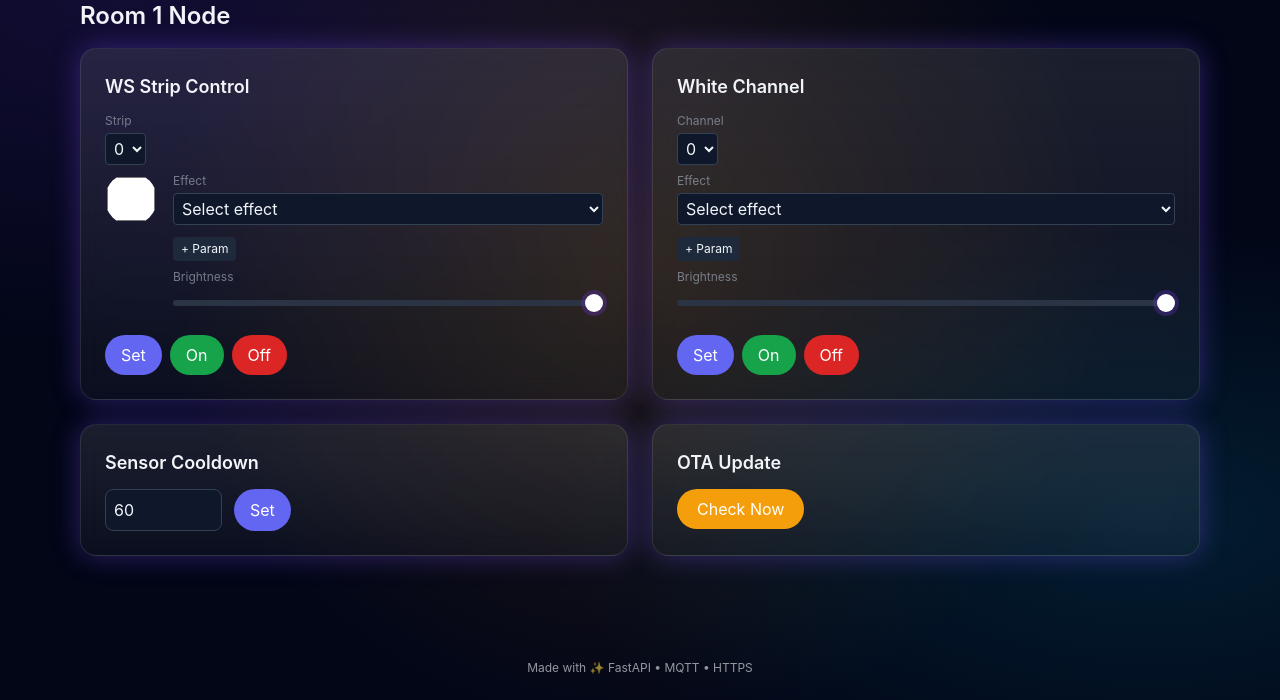
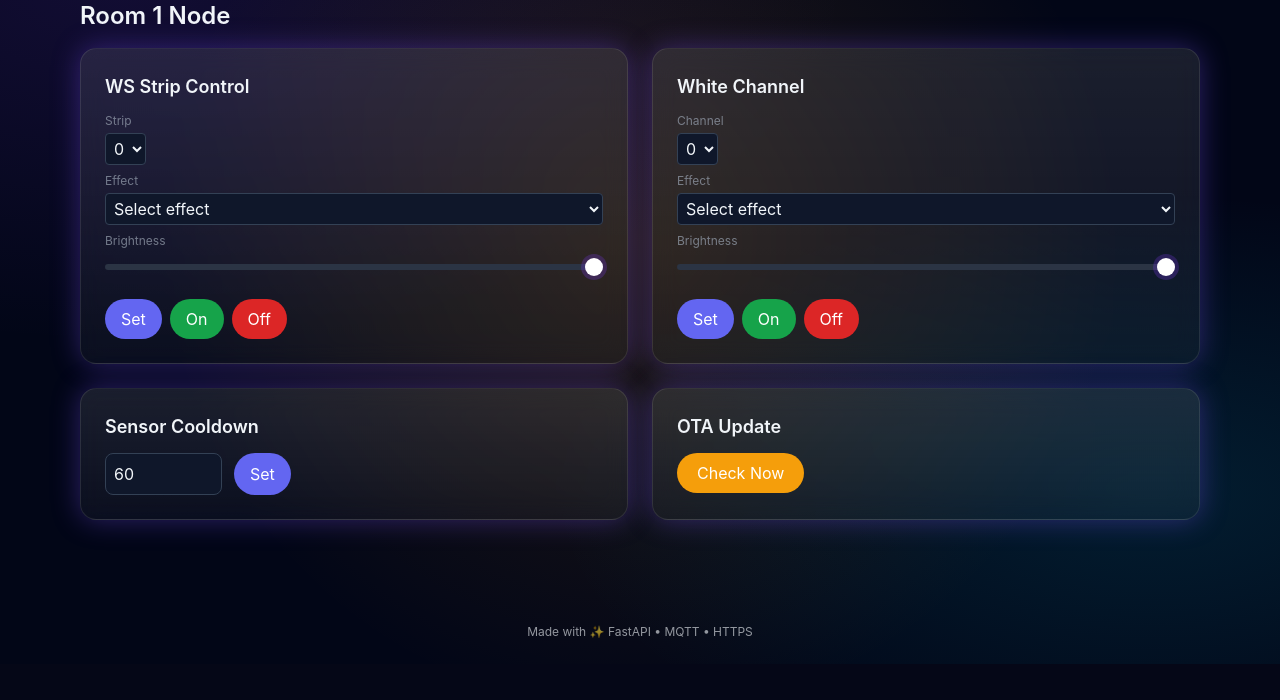
Before and after one commit to evm100/UltraLights, a FastAPI app: page /node/del-sur-room-1-node1 in a window 1280 px wide. Shown: the part 188-888 px from the top of the page. After the commit the page ends 837 px from the top, so only its background shows below. Run offline with FastAPI, Linux system fonts and the light colour scheme; parts of the project's set-up code (start-up, migrations or seed data) failed here and were passed over; some libraries are stand-ins or nearby versions.

Commit message:
feat: add effect parameter registry and ui

```diff
--- a/Server/app/routes_pages.py
+++ b/Server/app/routes_pages.py
@@ -3,7 +3,7 @@ from fastapi.responses import HTMLResponse
 from fastapi.templating import Jinja2Templates
 from .config import settings
 from . import registry
-from .effects import WS_EFFECTS, WHITE_EFFECTS
+from .effects import WS_EFFECTS, WHITE_EFFECTS, WS_PARAM_DEFS, WHITE_PARAM_DEFS
 
 router = APIRouter()
 templates = Jinja2Templates(directory="app/templates")
@@ -80,5 +80,7 @@ def node_page(request: Request, node_id: str):
             "subtitle": subtitle,
             "ws_effects": WS_EFFECTS,
             "white_effects": WHITE_EFFECTS,
+            "ws_param_defs": WS_PARAM_DEFS,
+            "white_param_defs": WHITE_PARAM_DEFS,
         },
     )
--- a/Server/app/templates/modules/white.html
+++ b/Server/app/templates/modules/white.html
@@ -16,8 +16,7 @@
       <option value="{{ eff }}">{{ eff }}</option>
       {% endfor %}
     </select>
-    <div id="wParams" class="mt-2 space-y-1"></div>
-    <button id="wAddParam" class="mt-1 text-xs px-2 py-1 bg-slate-800 rounded">+ Param</button>
+    <div id="wParams" class="mt-2 space-y-2"></div>
     <label class="text-xs opacity-70 block mt-2">Brightness</label>
     <input id="wBri" type="range" min="0" max="255" value="255" class="w-full">
   </div>
@@ -29,16 +28,16 @@
 </section>
 <script>
 async function post(path,body){const res=await fetch(path,{method:'POST',headers:{'Content-Type':'application/json'},body:JSON.stringify(body)});if(!res.ok){alert('Request failed');}}
+const WHITE_PARAM_DEFS={{ white_param_defs|tojson }};
 const ch=document.getElementById('wChannel');
 const eff=document.getElementById('wEffect');
 const bri=document.getElementById('wBri');
 const wParams=document.getElementById('wParams');
-const wAddParam=document.getElementById('wAddParam');
 
-function addParamRow(container){const row=document.createElement('div');row.className='flex gap-2';row.innerHTML=`<input type="text" placeholder="key" pattern="[a-zA-Z0-9_]+" class="flex-1 p-1 bg-slate-900 rounded border border-slate-700"><input type="number" placeholder="value" step="1" class="flex-1 p-1 bg-slate-900 rounded border border-slate-700">`;container.appendChild(row);}
-function collectParams(container){const obj={};let ok=true;container.querySelectorAll('div').forEach(r=>{const k=r.children[0].value.trim();const v=Number(r.children[1].value);if(!k&&r.children[1].value==='')return;if(!k||Number.isNaN(v)){ok=false;return;}obj[k]=v;});return ok?obj:null;}
-wAddParam.onclick=()=>addParamRow(wParams);
-eff.onchange=()=>{wParams.innerHTML='';};
+function renderParams(){wParams.innerHTML='';const defs=WHITE_PARAM_DEFS[eff.value]||[];defs.forEach(d=>{let wrapper=document.createElement('div');wrapper.dataset.id=d.id;if(d.type==='slider'){const label=document.createElement('label');label.className='text-xs opacity-70';label.textContent=d.id;const input=document.createElement('input');input.type='range';input.min=d.min;input.max=d.max;input.value=d.value;input.id='wParam_'+d.id;wrapper.appendChild(label);wrapper.appendChild(input);}else if(d.type==='toggle'){const label=document.createElement('label');label.className='flex items-center gap-2';const input=document.createElement('input');input.type='checkbox';input.id='wParam_'+d.id;label.appendChild(input);label.appendChild(document.createTextNode(d.id));wrapper.appendChild(label);}wParams.appendChild(wrapper);});}
+eff.onchange=renderParams;
+
+function collectParams(){const defs=WHITE_PARAM_DEFS[eff.value]||[];const params={};defs.forEach(d=>{const el=document.getElementById('wParam_'+d.id);if(d.type==='slider'){params[d.id]=Number(el.value);}else if(d.type==='toggle'){params[d.id]=el.checked;}});return params;}
 
 document.getElementById('wSet').onclick=async()=>{
   const channel=parseInt(ch.value,10);
@@ -47,8 +46,7 @@ document.getElementById('wSet').onclick=async()=>{
   if(!effect){alert('Select an effect');return;}
   const brightness=parseInt(bri.value,10);
   if(Number.isNaN(brightness)){alert('Invalid brightness');return;}
-  const params=collectParams(wParams);
-  if(params===null){alert('Invalid parameters');return;}
+  const params=collectParams();
   const msg={channel, effect, brightness};
   if(Object.keys(params).length)msg.params=params;
   await post(`/api/node/{{ node.id }}/white/set`,msg);
--- a/Server/app/templates/modules/ws.html
+++ b/Server/app/templates/modules/ws.html
@@ -8,9 +8,7 @@
       {% endfor %}
     </select>
   </div>
-  <div class="flex items-start gap-4 mb-3">
-    <input id="wsColor" type="color" value="#ffffff" class="w-16 h-16 border-0 rounded-full">
-    <div class="flex-1">
+  <div class="mb-3">
     <label class="text-xs opacity-70">Effect</label>
     <select id="wsEffect" class="w-full p-1 bg-slate-900 rounded border border-slate-700">
       <option value="" selected disabled>Select effect</option>
@@ -18,11 +16,9 @@
       <option value="{{ eff }}">{{ eff }}</option>
       {% endfor %}
     </select>
-      <div id="wsParams" class="mt-2 space-y-1"></div>
-      <button id="wsAddParam" class="mt-1 text-xs px-2 py-1 bg-slate-800 rounded">+ Param</button>
+    <div id="wsParams" class="mt-2 space-y-2"></div>
     <label class="text-xs opacity-70 block mt-2">Brightness</label>
     <input id="wsBri" type="range" min="0" max="255" value="255" class="w-full">
-    </div>
   </div>
   <div class="flex gap-2">
     <button id="wsSet" class="px-4 py-2 pill bg-indigo-500 hover:bg-indigo-400 text-white">Set</button>
@@ -31,34 +27,20 @@
   </div>
 </section>
 <script>
+const WS_PARAM_DEFS={{ ws_param_defs|tojson }};
 function hexToRgb(hex){hex=hex.replace('#','');if(hex.length===3)hex=hex.split('').map(x=>x+x).join('');const num=parseInt(hex,16);return[(num>>16)&255,(num>>8)&255,num&255];}
 async function post(path,body){const res=await fetch(path,{method:'POST',headers:{'Content-Type':'application/json'},body:JSON.stringify(body)});if(!res.ok){alert('Request failed');}}
 const wsStrip=document.getElementById('wsStrip');
 const wsEffect=document.getElementById('wsEffect');
-const wsColor=document.getElementById('wsColor');
 const wsBri=document.getElementById('wsBri');
 const wsParams=document.getElementById('wsParams');
-const wsAddParam=document.getElementById('wsAddParam');
 
-function addParamRow(container){const row=document.createElement('div');row.className='flex gap-2';row.innerHTML=`<input type="text" placeholder="key" pattern="[a-zA-Z0-9_]+" class="flex-1 p-1 bg-slate-900 rounded border border-slate-700"><input type="number" placeholder="value" step="1" class="flex-1 p-1 bg-slate-900 rounded border border-slate-700">`;container.appendChild(row);}
-function collectParams(container){const obj={};let ok=true;container.querySelectorAll('div').forEach(r=>{const k=r.children[0].value.trim();const v=Number(r.children[1].value);if(!k&&r.children[1].value==='')return;if(!k||Number.isNaN(v)){ok=false;return;}obj[k]=v;});return ok?obj:null;}
-wsAddParam.onclick=()=>addParamRow(wsParams);
-wsEffect.onchange=()=>{wsParams.innerHTML='';};
+function renderParams(){wsParams.innerHTML='';const defs=WS_PARAM_DEFS[wsEffect.value]||[];defs.forEach(d=>{let wrapper=document.createElement('div');wrapper.dataset.id=d.id;if(d.type==='color'){const input=document.createElement('input');input.type='color';input.id='wsParam_'+d.id;input.value='#ffffff';wrapper.appendChild(input);}else if(d.type==='slider'){const label=document.createElement('label');label.className='text-xs opacity-70';label.textContent=d.id;const input=document.createElement('input');input.type='range';input.min=d.min;input.max=d.max;input.value=d.value;input.id='wsParam_'+d.id;wrapper.appendChild(label);wrapper.appendChild(input);}else if(d.type==='toggle'){const label=document.createElement('label');label.className='flex items-center gap-2';const input=document.createElement('input');input.type='checkbox';input.id='wsParam_'+d.id;label.appendChild(input);label.appendChild(document.createTextNode(d.id));wrapper.appendChild(label);}wsParams.appendChild(wrapper);});}
+wsEffect.onchange=renderParams;
 
-document.getElementById('wsSet').onclick=async()=>{
-  const strip=parseInt(wsStrip.value,10);
-  if(Number.isNaN(strip)){alert('Invalid strip');return;}
-  const eff=wsEffect.value.trim();
-  if(!eff){alert('Select an effect');return;}
-  const color=hexToRgb(wsColor.value);
-  const bri=parseInt(wsBri.value,10);
-  if(Number.isNaN(bri)){alert('Invalid brightness');return;}
-  const params=collectParams(wsParams);
-  if(params===null){alert('Invalid parameters');return;}
-  const msg={strip, effect:eff, color, brightness:bri};
-  if(Object.keys(params).length)msg.params=params;
-  await post(`/api/node/{{ node.id }}/ws/set`,msg);
-};
+function collectParams(){const defs=WS_PARAM_DEFS[wsEffect.value]||[];const params={};let color=null;defs.forEach(d=>{const el=document.getElementById('wsParam_'+d.id);if(d.type==='color'){color=hexToRgb(el.value);}else if(d.type==='slider'){params[d.id]=Number(el.value);}else if(d.type==='toggle'){params[d.id]=el.checked;}});return{params,color};}
+
+document.getElementById('wsSet').onclick=async()=>{const strip=parseInt(wsStrip.value,10);if(Number.isNaN(strip)){alert('Invalid strip');return;}const eff=wsEffect.value.trim();if(!eff){alert('Select an effect');return;}const bri=parseInt(wsBri.value,10);if(Number.isNaN(bri)){alert('Invalid brightness');return;}const {params,color}=collectParams();const msg={strip,effect:eff,brightness:bri};if(color)msg.color=color;if(Object.keys(params).length)msg.params=params;await post(`/api/node/{{ node.id }}/ws/set`,msg);};
 document.getElementById('wsOn').onclick=async()=>{
   const s=parseInt(wsStrip.value,10);if(Number.isNaN(s)){alert('Invalid strip');return;}await post(`/api/node/{{ node.id }}/ws/power`,{strip:s,on:true});
 };
```
Also changed, not shown: Server/app/effects.py (+37 -0 lines). Lines whose indentation alone changed are shown as unchanged.
